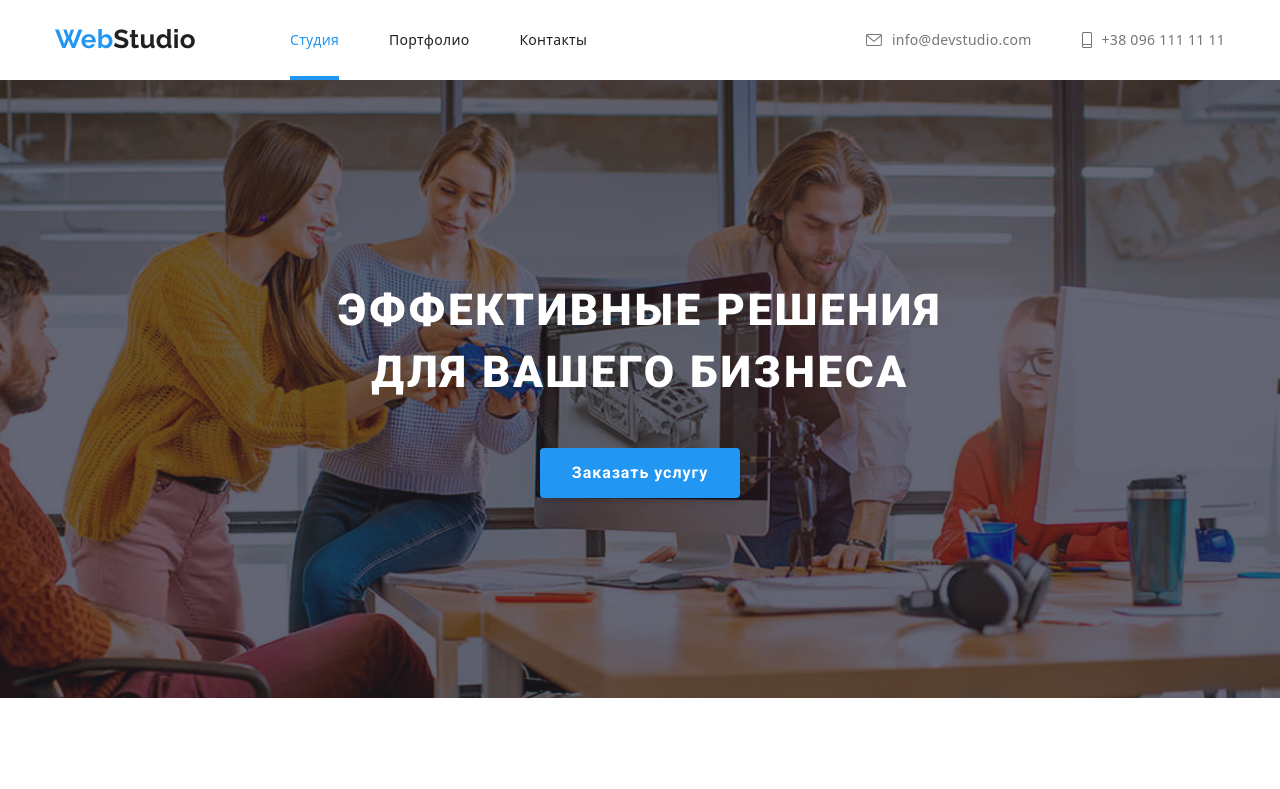
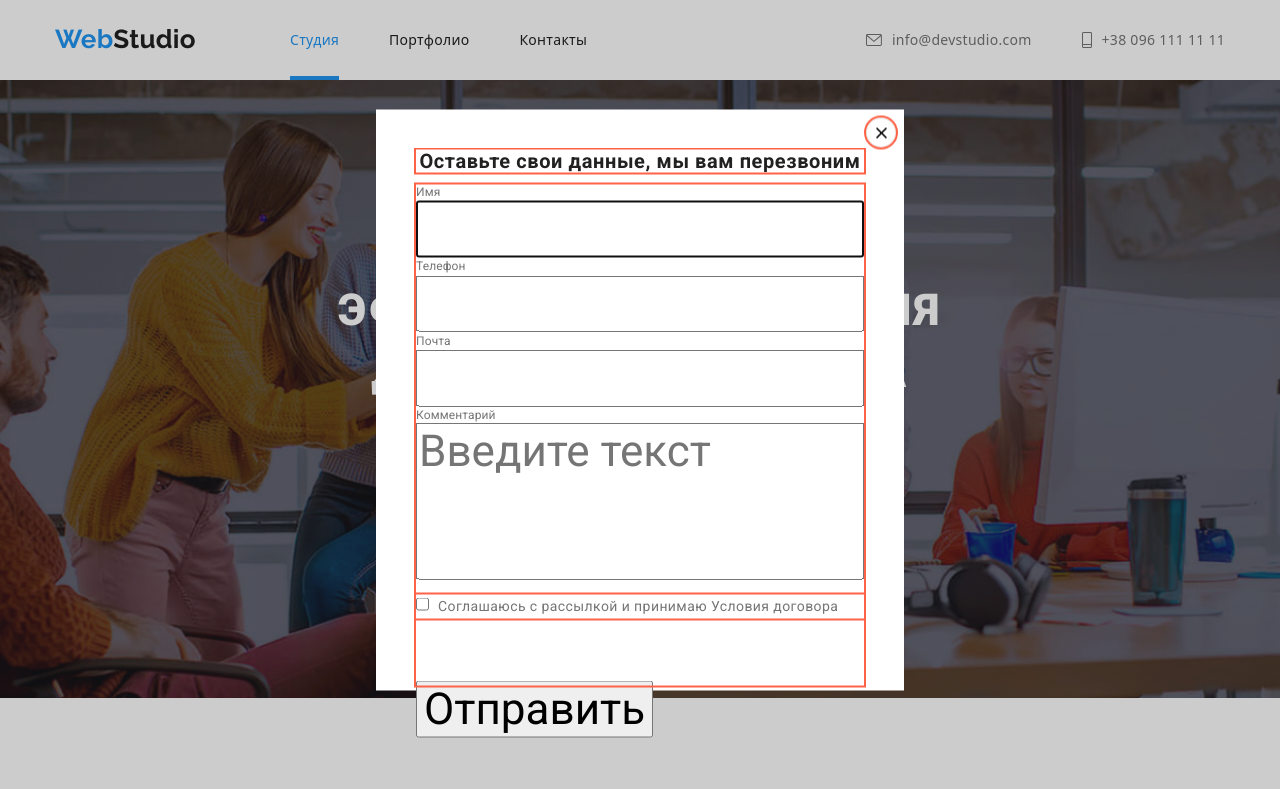
Before and after one commit to zloykoreshok/goit-markup-hw-06, a plain HTML site: page index.html in a window 1280 px wide. Shown: the top 789 px of the page. Drawn offline with nearby package versions, Linux system fonts and the light colour scheme.

Commit message:
modal styles began

```diff
--- a/css/styles.css
+++ b/css/styles.css
@@ -313,11 +313,11 @@ fill: var(--accent-color);
 
 /* Modal window */
 
-.backdrop.is-hidden{
+/* .backdrop.is-hidden{
   opacity: 0;
   pointer-events: none;
   visibility: hidden;
-}
+} */
 
 .modal-wrapper{
   position: absolute;
@@ -376,8 +376,12 @@ padding: 40px;
 }
 
 .modal-wrapper-form{
+  height: 100%;
 
-  height: 100%;
+  display: flex;
+  flex-direction: column;
+  text-align: left;
+
   outline: 2px solid tomato;
 }
 
@@ -391,12 +395,13 @@ padding: 40px;
 
   display: block;
 
+
 }
 
-.form-group{
-  display: flex;
-  flex-direction: column;
+.form-input{
 
+  width: 100%;
+  resize: none
 }
 
 
@@ -418,9 +423,6 @@ padding: 40px;
 }
 
 
-.features-section{
-  /* outline: 2px solid tomato; */
-}
 
 .features-list{
   display: flex;
--- a/index.html
+++ b/index.html
@@ -60,28 +60,28 @@
                     <div role="group" class="modal-wrapper-form">
 
 
-                      <form class="contact-form" name="contact-form" action="./js/method.js" method="post">
+                      <form class="contact-form" name="contact-form">
 
 
                         <label class="form-group" for="user-name">
                         <span class="form-label">Имя</span>
                         </label>
-                        <input type="text" name="user-name" id="user-name" autofocus/>
+                        <input class="form-input" type="text" name="user-name" id="user-name" autofocus/>
 
                         <label class="form-group" for="user-tel">
                         <span class="form-label">Телефон</span>
                         </label>
-                        <input type="tel" name="tel" id="user-tel"/>
+                        <input class="form-input" type="tel" name="tel" id="user-tel"/>
 
                         <label class="form-group" for="user-mail">
                         <span class="form-label">Почта</span>
                         </label>
-                        <input type="email" name="mail" id="user-mail"/>
+                        <input class="form-input" type="email" name="mail" id="user-mail"/>
 
                         <label class="form-group" for="Comment">
                         <span class="form-label">Комментарий</span>
                         </label>
-                        <textarea name="Комментарий" id="Comment" cols="30" rows="10" placeholder="Введите текст"></textarea>
+                        <textarea class="form-input" name="Комментарий" id="Comment" cols="" rows="3" placeholder="Введите текст"></textarea>
 
                         <div class="agreement-section">
                           <input type="checkbox" value="" id="user-agreement">
```
